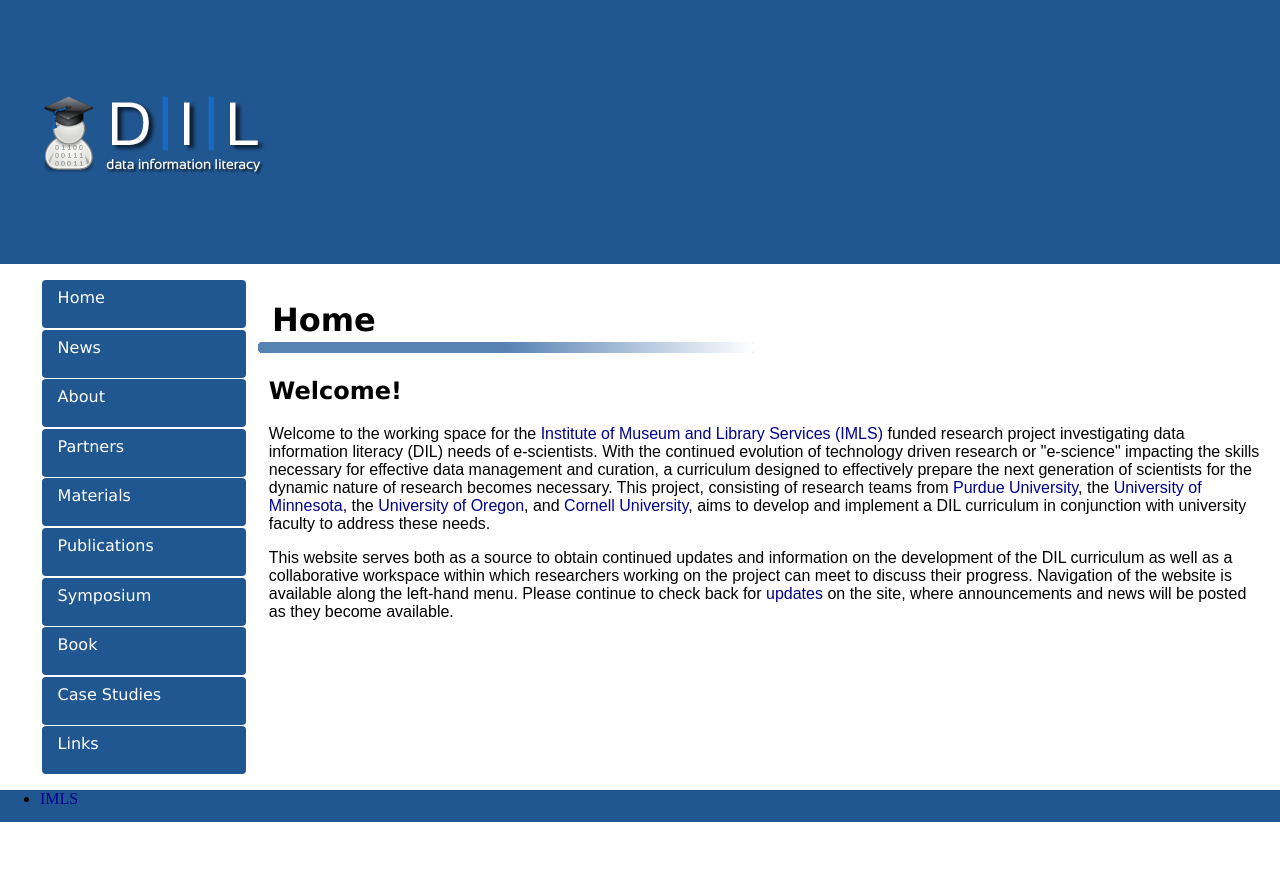
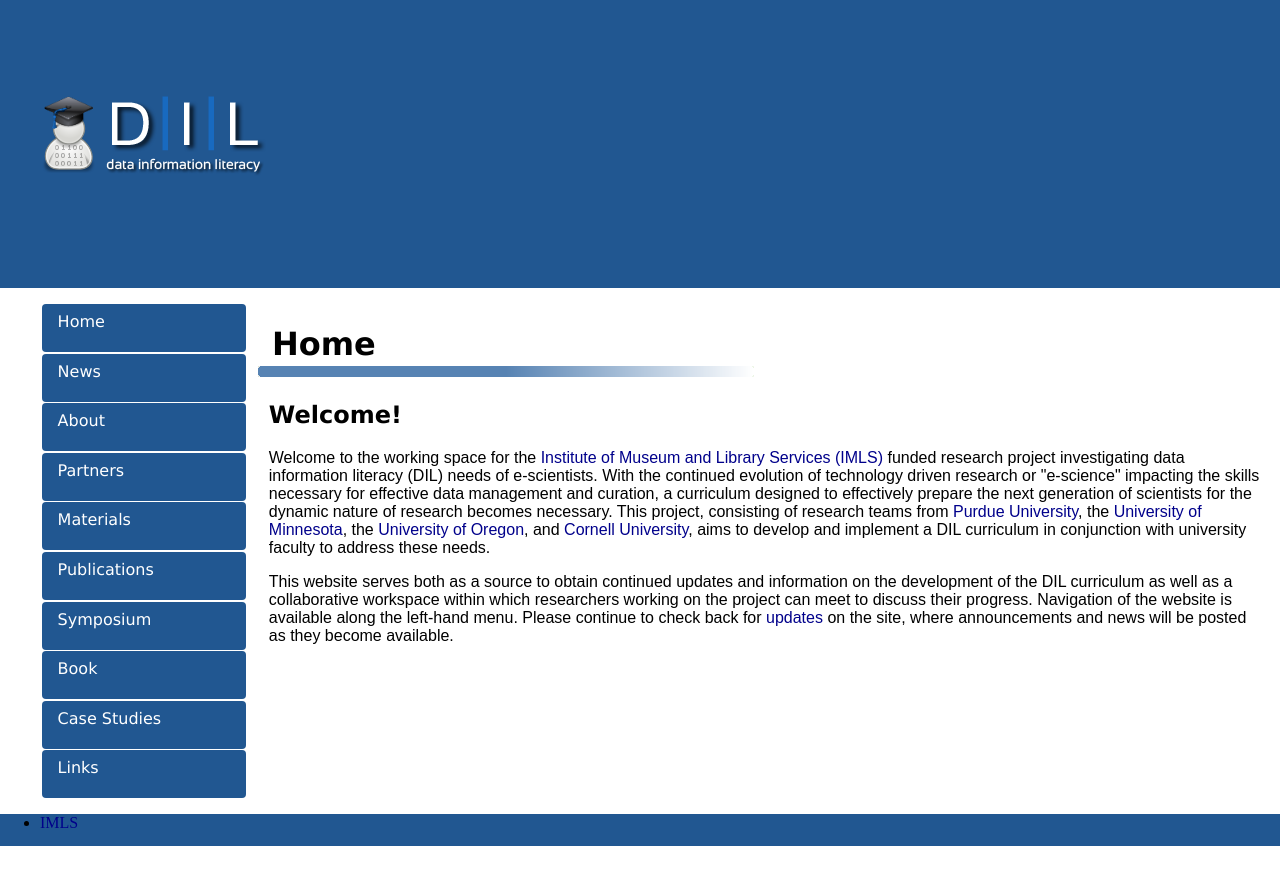
Before and after one commit to datainfolit/datainfolit, a Jekyll site: the page built from index.html, in a window 1280 px wide. Shown: the top 885 px of the page. Built offline with Jekyll 4.4.1, drawn with Linux system fonts in a browser that asks for light colours.

Commit message:
Update main.css

```diff
--- a/css/main.css
+++ b/css/main.css
@@ -85,7 +85,7 @@
 header {
     background: #215791;
     width: 100%;
-    height: 80%;
+    height: 8em;
     padding-top: 5em;
     padding-bottom: 5em;
     padding-left: 2em;
```
